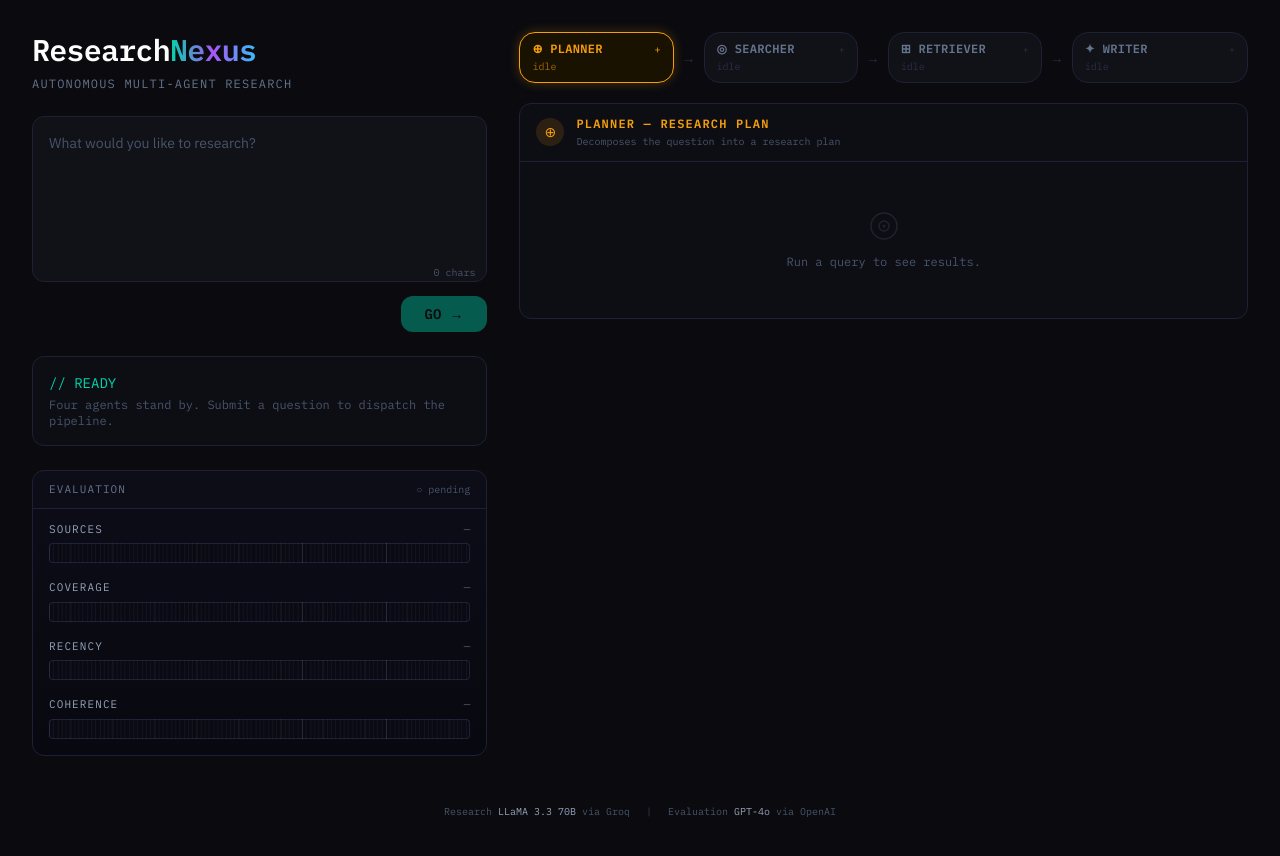
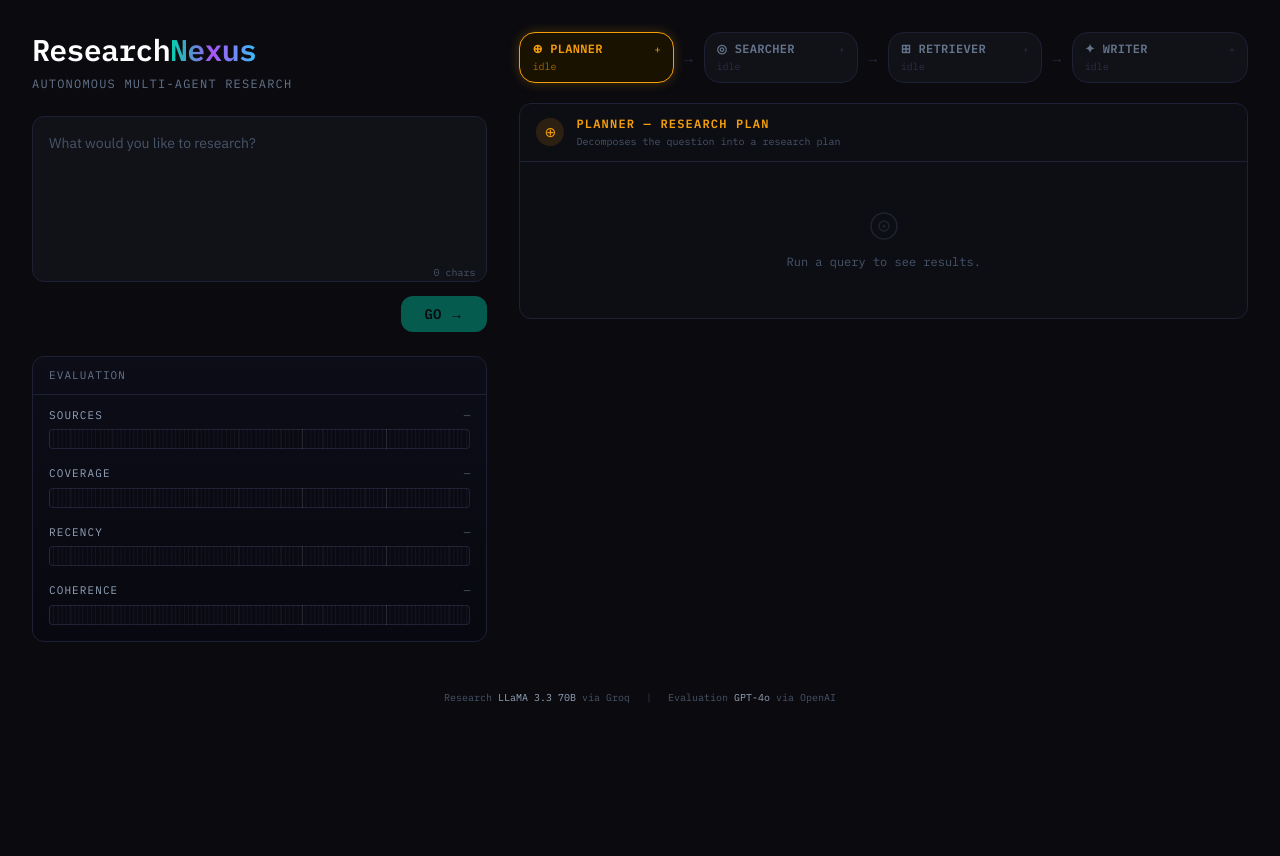
Before and after one commit to shmaster1/agentic-ai, a Next.js app in the folder frontend_nextjs/: page / in a window 1280 px wide. Shown: the top 856 px of the page. After the commit the page ends 800 px from the top, so only its background shows below. Built offline with nearby package versions, Linux system fonts and the light colour scheme.

Commit message:
rm redundant element

```diff
--- a/frontend_nextjs/app/page.tsx
+++ b/frontend_nextjs/app/page.tsx
@@ -71,6 +71,17 @@ export default function Home() {
 
   return (
     <main className="min-h-screen p-8">
+      {/* Full-page loader overlay */}
+      {loading && (
+        <div className="fixed inset-0 z-50 flex flex-col items-center justify-center bg-[#0a0a0f]/80 backdrop-blur-sm">
+          <div className="relative w-16 h-16">
+            <div className="absolute inset-0 rounded-full border-2 border-[#1e2035]" />
+            <div className="absolute inset-0 rounded-full border-2 border-transparent border-t-[#00d4aa] animate-spin" />
+            <div className="absolute inset-2 rounded-full border-2 border-transparent border-t-[#a855f7] animate-spin [animation-duration:1.5s] [animation-direction:reverse]" />
+          </div>
+          <span className="mt-5 font-mono text-xs tracking-widest text-[#00d4aa]">PROCESSING</span>
+        </div>
+      )}
       <div className="grid grid-cols-[1fr_1.6fr] gap-8 max-w-7xl mx-auto">
 
         {/* LEFT — input */}
@@ -119,37 +130,6 @@ export default function Home() {
             </div>
           </div>
 
-          {/* Status block */}
-          <div className="rounded-xl border border-[#1e2035] bg-[#0d0d14] p-4 font-mono text-sm space-y-1">
-            {loading ? (
-              <div className="flex items-center gap-5 py-1">
-                {/* Radar pulse orb */}
-                <div className="relative flex items-center justify-center w-8 h-8 shrink-0">
-                  <span className="radar-ring absolute inline-flex w-6 h-6 rounded-full border border-[#00d4aa]" />
-                  <span className="radar-ring-2 absolute inline-flex w-6 h-6 rounded-full border border-[#00d4aa]" />
-                  <span className="radar-ring-3 absolute inline-flex w-6 h-6 rounded-full border border-[#00d4aa]" />
-                  <span className="relative w-2 h-2 rounded-full bg-[#00d4aa] shadow-[0_0_8px_#00d4aa]" />
-                </div>
-                {/* Text + scan bar */}
-                <div className="flex flex-col gap-1.5 flex-1 min-w-0">
-                  <span className="text-[#00d4aa] font-mono text-sm tracking-widest">RUNNING</span>
-                  <div className="relative h-px bg-[#1e2035] overflow-hidden rounded-full">
-                    <div className="scan-bar absolute inset-y-0 w-1/4 bg-gradient-to-r from-transparent via-[#00d4aa] to-transparent" />
-                  </div>
-                </div>
-              </div>
-            ) : response ? (
-              <div className="text-[#00d4aa]">// COMPLETE</div>
-            ) : (
-              <>
-                <div className="text-[#00d4aa]">// READY</div>
-                <p className="text-slate-600 text-xs">
-                  Four agents stand by. Submit a question to dispatch the pipeline.
-                </p>
-              </>
-            )}
-          </div>
-
           {/* Error */}
           {error && (
             <div className="rounded-xl border border-red-800 bg-red-950/40 p-4 text-red-400 text-sm font-mono">
--- a/frontend_nextjs/components/EvaluationPanel.tsx
+++ b/frontend_nextjs/components/EvaluationPanel.tsx
@@ -97,12 +97,14 @@ export default function EvaluationPanel({ scores, loading, error }: Props) {
     >
       <div className="flex items-center justify-between px-4 py-2.5 border-b border-[#1e2035]">
         <span className="text-[11px] font-mono uppercase tracking-widest text-slate-500">Evaluation</span>
-        <span
-          className="text-[10px] font-mono"
-          style={{ color: loading ? "#f59e0b" : scores ? "#34d399" : error ? "#ef4444" : "#475569" }}
-        >
-          {loading ? "● scoring…" : scores ? "● complete" : error ? "● failed" : "○ pending"}
-        </span>
+        {(loading || error) && (
+          <span
+            className="text-[10px] font-mono"
+            style={{ color: loading ? "#f59e0b" : "#ef4444" }}
+          >
+            {loading ? "● scoring…" : "● failed"}
+          </span>
+        )}
       </div>
 
       <div className="px-4 pb-4 pt-3 space-y-4">
```
